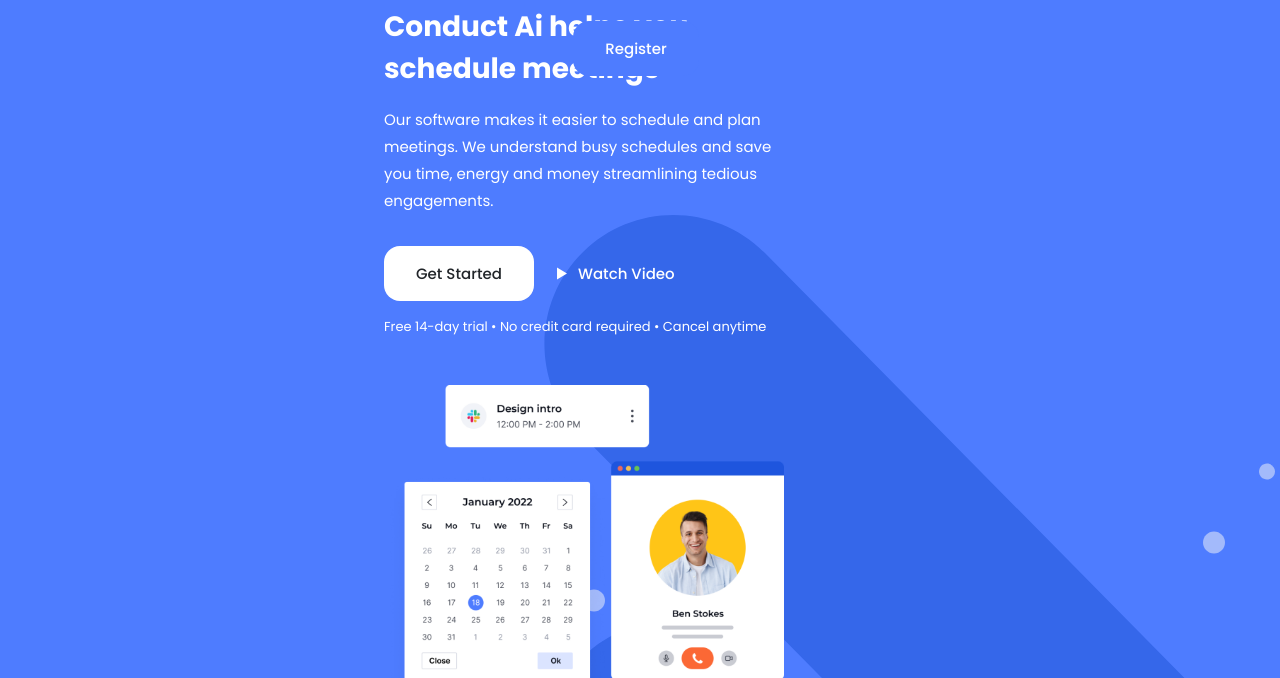
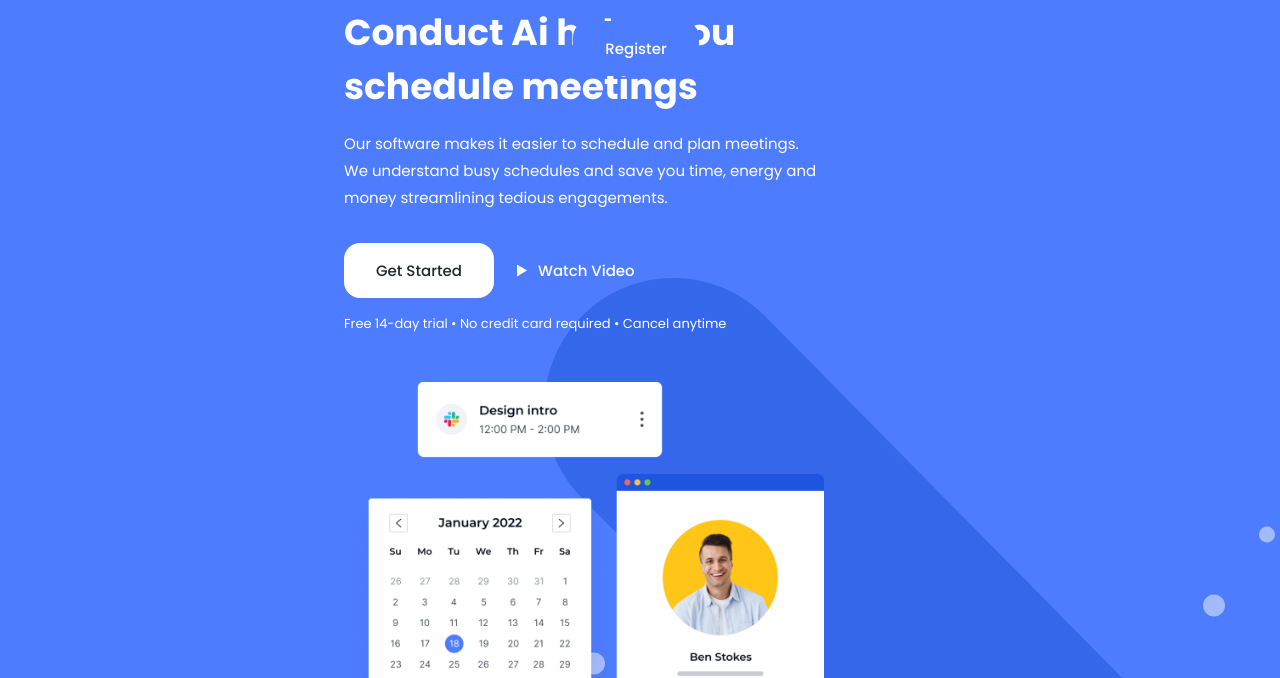
Before and after one commit to fajarfadillahh/conduct-meeting-arrange-website-html-css-js, a plain HTML site: page index.html in a window 1280 px wide. Shown: the part 122-800 px from the top of the page. Drawn offline with nearby package versions, Linux system fonts and the light colour scheme.

Commit message:
responsive all section | 640px

```diff
--- a/scss/index.scss
+++ b/scss/index.scss
@@ -562,3 +562,21 @@ img {
     margin: 0 auto;
   }
 }
+
+// width 640px
+@media screen and (min-width: 640px) {
+  .section-title {
+    font-size: 28px;
+  }
+
+  .home__data,
+  .home__img,
+  .feature__content-data,
+  .feature__content-img {
+    width: 480px;
+  }
+
+  .home__title {
+    font-size: 36px;
+  }
+}
```
Also changed, not shown: css/index.css.
